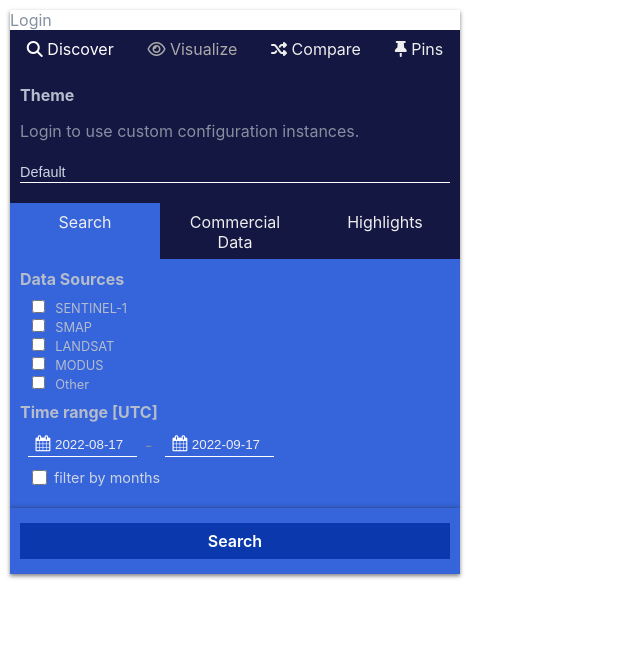
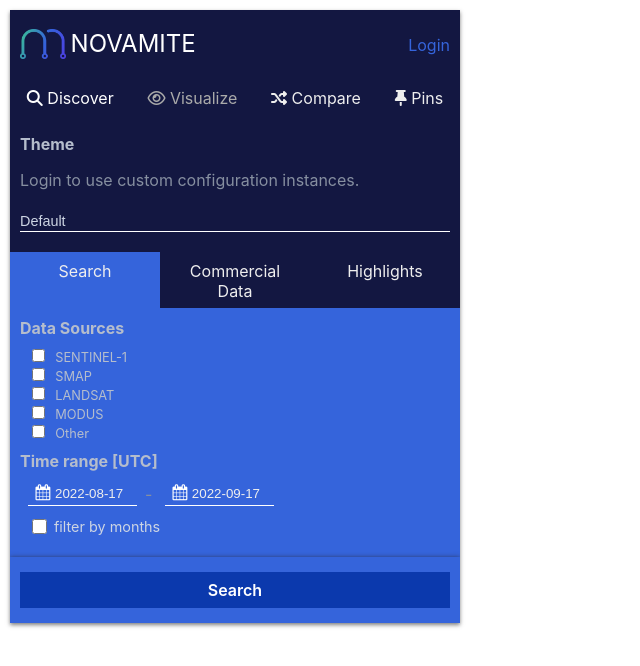
Before and after one commit to mely11/novamiteTestProject, a plain HTML site: page index.html in a window 1280 px wide. Shown: the whole page, without its empty margins (0-640 px from the left). Drawn offline with Linux system fonts and the light colour scheme.

Commit message:
added logo adjusted header

```diff
--- a/index.html
+++ b/index.html
@@ -48,6 +48,10 @@
                         <div class="left">
                             <div class="app-title">
                                 <!-- logo -->
+                                <a class="sgLogo" herf="https://imgur.com" target="_blank" rel="noopener noreferrer">
+                                    <img src="images/NovaMite_Logo Icon.png" style="width:35spx;height:30px;">
+                                </a>
+                                <span>NOVAMITE</span>
                             </div>
                         </div>
                         <div class="right">
--- a/styles.css
+++ b/styles.css
@@ -32,10 +32,6 @@ body {
     display: flex;
     flex-flow: column;
 }
-#logo-header, #logo-header .app-title, #logo-header .left {
-    display: flex;
-    align-items: center;
-}
 
 .tabs-container {
     height: 100%;
@@ -66,6 +62,60 @@ ul {
     display: block;
     clear: both;
 }
+/* app-title logo */
+#logo-header .app-title {
+    font-size: 24px;
+    color: #fff;
+    text-decoration: none;
+    padding-bottom: 2px;
+}
+#logo-header {
+    background-color: #131741;
+    padding: 12px 10px;
+    height: 45px;
+    flex-direction: row;
+    justify-content: space-between;
+}
+#logo-header, #logo-header .app-title, #logo-header .left {
+    display: flex;
+    align-items: center;
+}
+#logo-header a {
+    cursor: pointer;
+}
+a:-webkit-any-link {
+    color: -webkit-link;
+    cursor: pointer;
+    text-decoration: underline;
+}
+#logo-header a img {
+    margin-right: 5px;
+    vertical-align: middle;
+}
+/* right */
+#logo-header .right {
+    display: flex;
+    flex-flow: column;
+    align-items: flex-end;
+}
+#logo-header .row {
+    display: flex;
+    flex-flow: row;
+    justify-content: flex-end;
+    align-items: center;
+}
+#logo-header .user-panel {
+    top: 12px;
+    font-size: 12px;
+}
+span.user-panel {
+}
+#logo-header .user-panel .login-button {
+    color: #3564DB;
+    font-size: 16px;
+    cursor: pointer;
+}
+
 /* SearchTabButton */
 .tab-list .tab-selected {
     color: #fff;
```
Also changed, not shown: images/NovaMite_Logo Icon.png (added).
